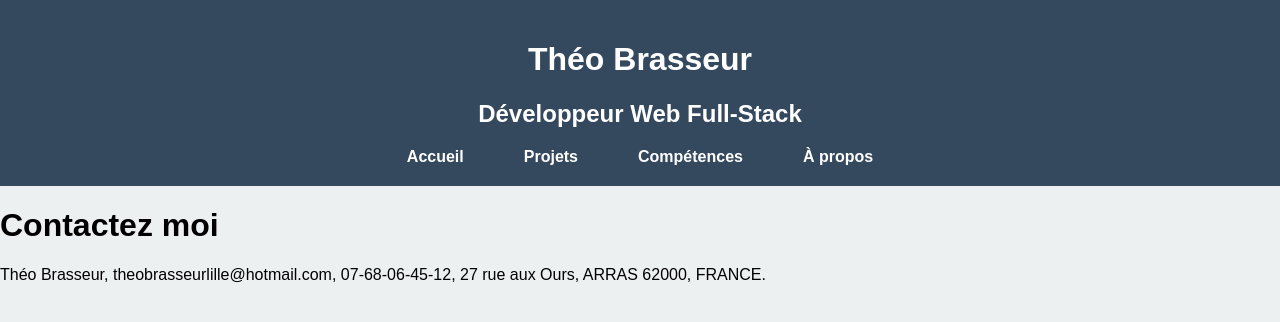
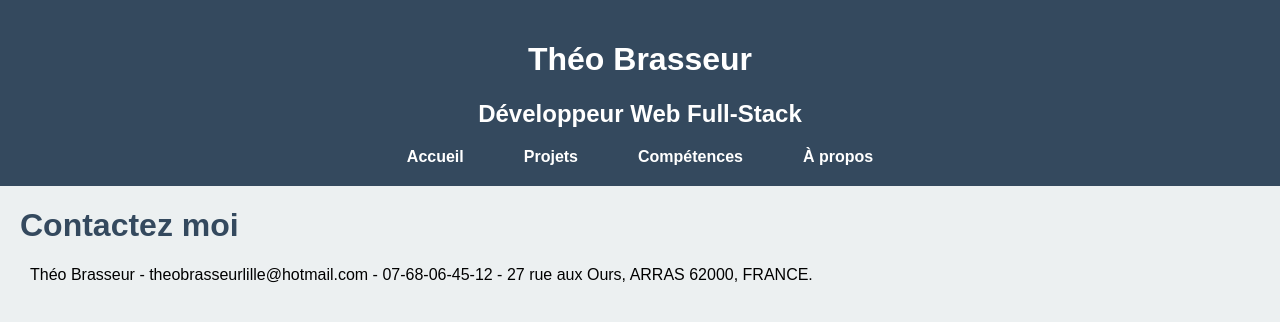
Before and after one commit to TheoBrasseurOCR/portfolioOCR, a React (Create React App) app: page /contact in a window 1280 px wide. Shown: the top 322 px of the page. Built offline with nearby package versions, Linux system fonts and the light colour scheme.

Commit message:
contact txt

```diff
--- a/src/pages/Contact.jsx
+++ b/src/pages/Contact.jsx
@@ -5,7 +5,7 @@ const Contact = () => {
     <div className="contact-txt">
       <h1>Contactez moi</h1>
       <p>
-        Théo Brasseur, theobrasseurlille@hotmail.com, 07-68-06-45-12, 27 rue aux Ours, ARRAS 62000, FRANCE.
+        Théo Brasseur - theobrasseurlille@hotmail.com - 07-68-06-45-12 - 27 rue aux Ours, ARRAS 62000, FRANCE.
       </p>
     </div>
   );
--- a/src/styles/general.min.scss
+++ b/src/styles/general.min.scss
@@ -1 +1 @@
-body{font-family:"Arial",sans-serif;margin:0;padding:0;background-color:$bg-color}.about,.skills,.projects,.apropos{padding:40px 0}.mentions-legales,.cgu,.projects,.kasa,.mvg,.nina-carducci,.sophie-b{h1,h2{margin-left:20px;margin-right:20px;color:$secondary-color;animation:fadeInLeft 1s ease-in-out forwards,slideInLeft 1s ease-in-out forwards;@keyframes fadeInLeft{from{opacity:0}to{opacity:1}}}p{max-width:70%;margin-left:30px;margin-right:30px;animation:fadeInLeft 1s ease-in-out forwards,slideInLeft 1s ease-in-out forwards;@keyframes fadeInLeft{from{opacity:0}to{opacity:1}}}a{color:$secondary-color;&:hover{text-decoration:underline}}}a{text-decoration:none}
+body{font-family:"Arial",sans-serif;margin:0;padding:0;background-color:$bg-color}.about,.skills,.projects,.apropos{padding:40px 0}.mentions-legales,.cgu,.projects,.kasa,.mvg,.contact-txt,.nina-carducci,.sophie-b{h1,h2{margin-left:20px;margin-right:20px;color:$secondary-color;animation:fadeInLeft 1s ease-in-out forwards,slideInLeft 1s ease-in-out forwards;@keyframes fadeInLeft{from{opacity:0}to{opacity:1}}}p{max-width:70%;margin-left:30px;margin-right:30px;animation:fadeInLeft 1s ease-in-out forwards,slideInLeft 1s ease-in-out forwards;@keyframes fadeInLeft{from{opacity:0}to{opacity:1}}}a{color:$secondary-color;&:hover{text-decoration:underline}}}a{text-decoration:none}
```
